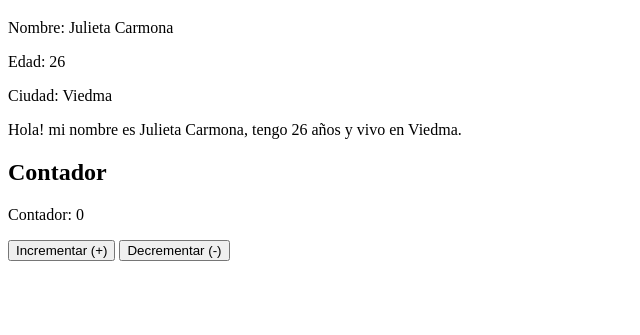
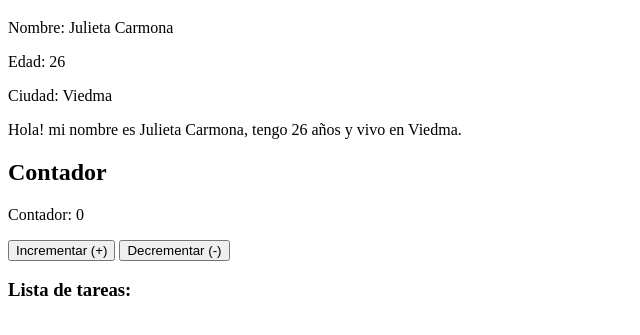
Before and after one commit to Julietaccarmona/PWA25, a plain HTML site: page index.html in a window 1280 px wide. Shown: the part 61-396 px from the top of the page, without its empty margins (0-640 px from the left). Drawn offline with nearby package versions, Linux system fonts and the light colour scheme.

Commit message:
Inicio paso 4

```diff
--- a/index.html
+++ b/index.html
@@ -16,11 +16,14 @@
         Hola! mi nombre es {{ nombre }}, tengo {{ edad }} años y vivo en {{
         ciudad }}.
       </p>
+
       <h2>Contador</h2>
       <p>Contador: {{ contador }}</p>
       <button @click="contador++">Incrementar (+)</button>
       <button @click="contador--">Decrementar (-)</button>
     </div>
+
+    <h3>Lista de tareas:</h3>
 
     <script>
       var app = new Vue({
```
